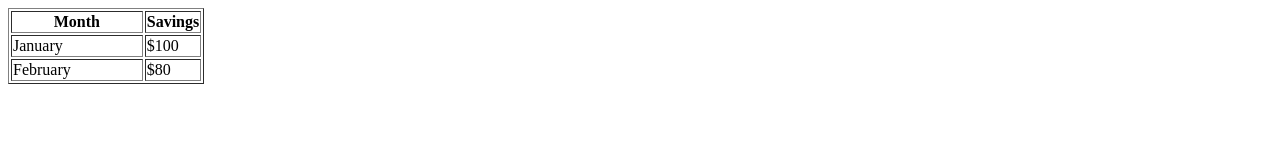
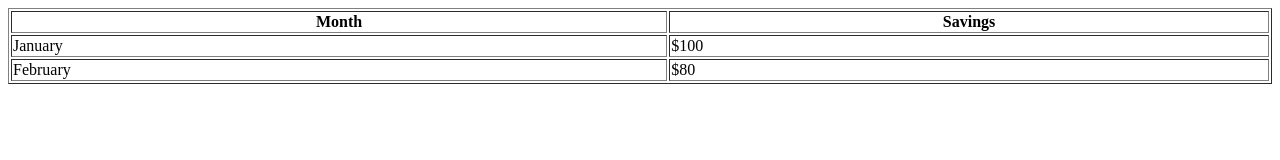
Before and after one commit to intijk/tswig, a plain HTML site: page views/test.html in a window 1280 px wide. Drawn offline with Linux system fonts and the light colour scheme.

Commit message:
another try with test.html template.

```diff
--- a/views/test.html
+++ b/views/test.html
@@ -4,14 +4,14 @@
     <title> title here </title>
     </head>
     <body>
-    <table border="1">
+    <table border="1" width="100%">
     <tr>
     <th>Month</th>
     <th>Savings</th>
     </tr>
     <tr>
     <td width="{{ width }}%">January</td>
-    <td width="30%">$100</td>
+    <td width="{{ 100 - width }}%">$100</td>
     </tr>
     <tr>
     <td>February</td>
```
